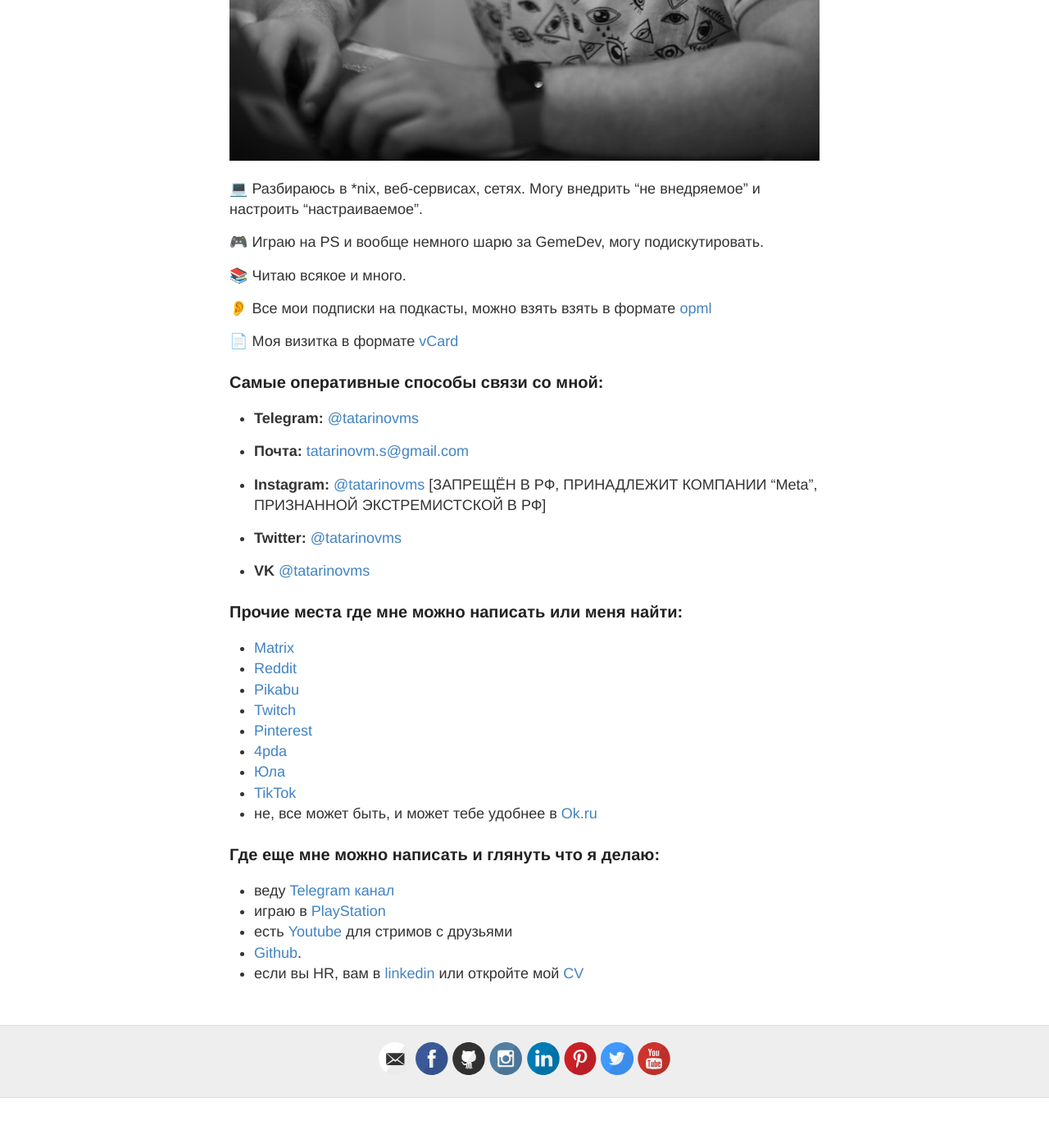
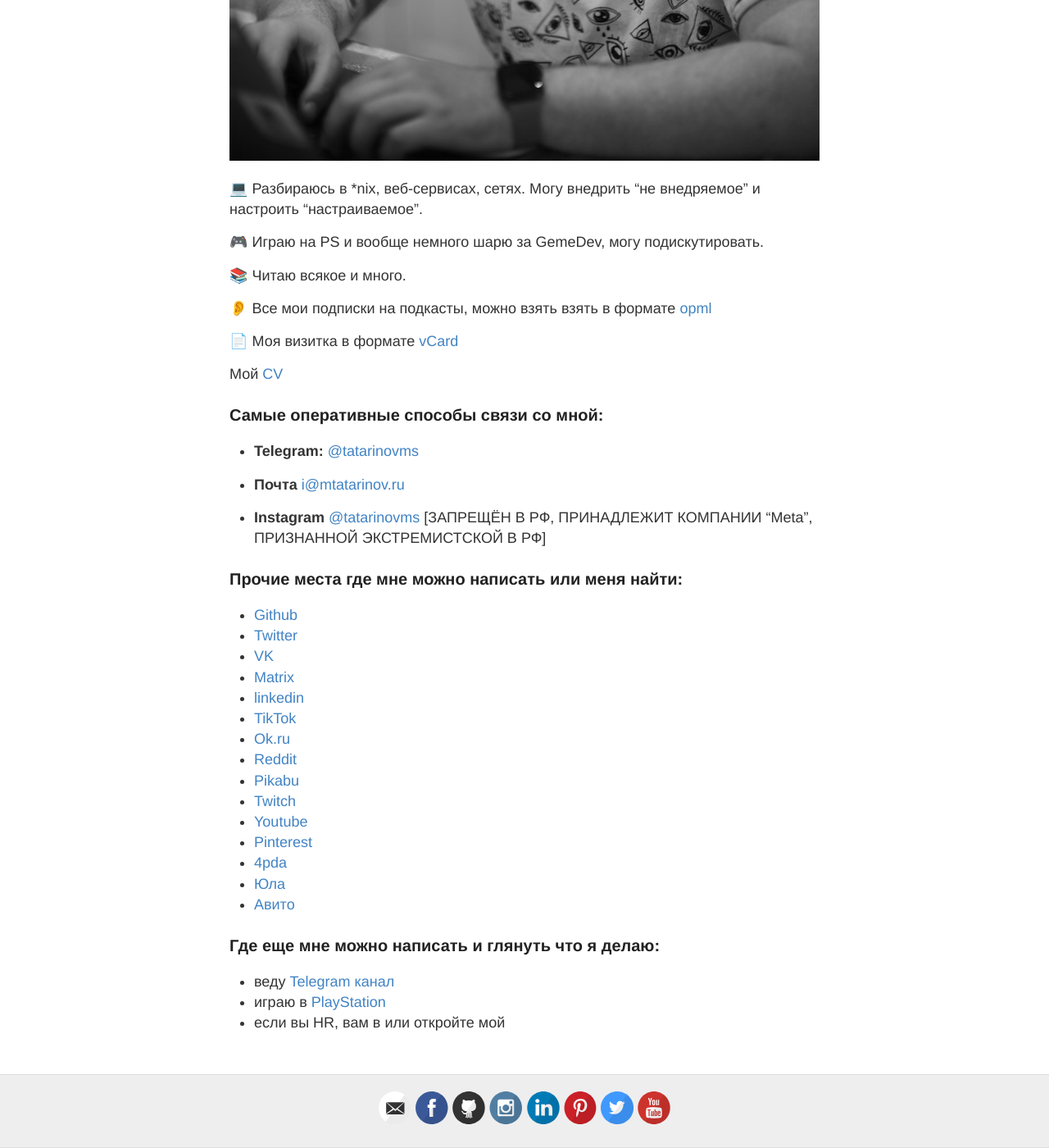
Before and after one commit to tatarinovms/tatarinovms.github.io, a Jekyll site: the page built from about.md, in a window 1280 px wide and 1400 px high, scrolled down 1210 px. Shown: the whole window at 82% size. Built offline with Jekyll 4.4.1, drawn with Linux system fonts in a browser that asks for light colours; before the commit the page ends 2549 px from its top, so only the background shows below that.

Commit message:
cv/about

```diff
--- a/about.md
+++ b/about.md
@@ -18,34 +18,35 @@
 
 📄 Моя визитка в формате [vCard](https://raw.githubusercontent.com/tatarinovms/tatarinovms.github.io/master/assets/files/Maxim_Tatarinov.vcf)
 
+Мой [CV](https://blog.tatarinov.space/cv/)
+
 ### Самые оперативные способы связи со мной:
 
 - **Telegram:** [@tatarinovms](https://t.me/tatarinovms)
 
-- **Почта:** [tatarinovm.s@gmail.com](mailto:tatarinovm.s@gmail.com)
+- **Почта** [i@mtatarinov.ru](mailto:i@mtatarinov.ru)
 
-- **Instagram:** [@tatarinovms](https://www.instagram.com/tatarinovms/)
+- **Instagram** [@tatarinovms](https://www.instagram.com/tatarinovms/)
 [ЗАПРЕЩËН В РФ, ПРИНАДЛЕЖИТ КОМПАНИИ “Meta”, ПРИЗНАННОЙ ЭКСТРЕМИСТСКОЙ В РФ]
 
-- **Twitter:** [@tatarinovms](https://twitter.com/tatarinovms)
-
-- **VK** [@tatarinovms](https://vk.com/tatarinovms)
-
 ### Прочие места где мне можно написать или меня найти:
+- [Github](https://github.com/tatarinovms)
+- [Twitter](https://twitter.com/tatarinovms)
+- [VK](https://vk.com/tatarinovms)
 - [Matrix](https://matrix.to/#/@tatarinovm.s:matrix.org)
+- [linkedin](https://www.linkedin.com/in/tatarinovms/)
+- [TikTok](https://tiktok.com/@tatarinovms)
+- [Ok.ru](https://ok.ru/tatarinovms)
 - [Reddit](https://www.reddit.com/user/tatarinovms)
 - [Pikabu](https://pikabu.ru/@tatarinovm)
 - [Twitch](https://www.twitch.tv/tatarinovm)
+- [Youtube](https://www.youtube.com/c/MaximTatarinov)
 - [Pinterest](http://pinterest.com/tatarinovms)
 - [4pda](http://4pda.ru/forum/index.php?showuser=639002)
 - [Юла](https://you.la/tatarinovms)
-- [TikTok](https://tiktok.com/@tatarinovms)
-- не, все может быть, и  может тебе удобнее в [Ok.ru](https://ok.ru/profile/574264377102)
+- [Авито](https://www.avito.ru/user/529b5c431565dd362b548b9bb07845ee/profile)
 
 ### Где еще мне можно написать и глянуть что я делаю:
-
 - веду [Telegram канал](https://t.me/beaverclan)
 - играю в [PlayStation](https://my.playstation.com/profile/tatarinovms)
-- есть [Youtube](https://www.youtube.com/c/MaximTatarinov) для стримов с друзьями
-- [Github](https://github.com/tatarinovms).
-- если вы HR, вам в [linkedin](https://www.linkedin.com/in/tatarinovms/) или откройте мой [CV](https://blog.tatarinov.space/cv/)
+- если вы HR, вам в или откройте мой
```
Also changed, not shown: cv.md (+5 -5 lines).
